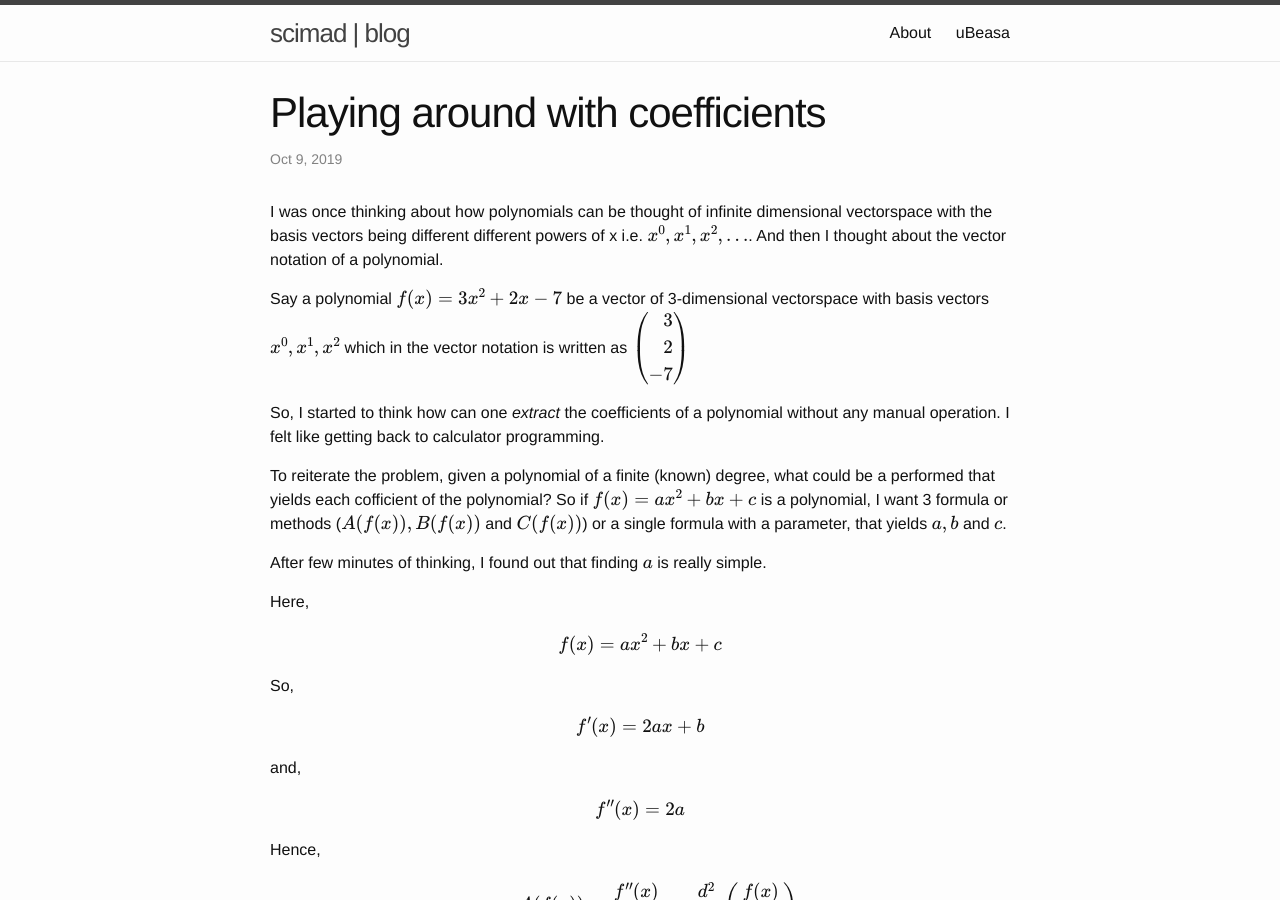
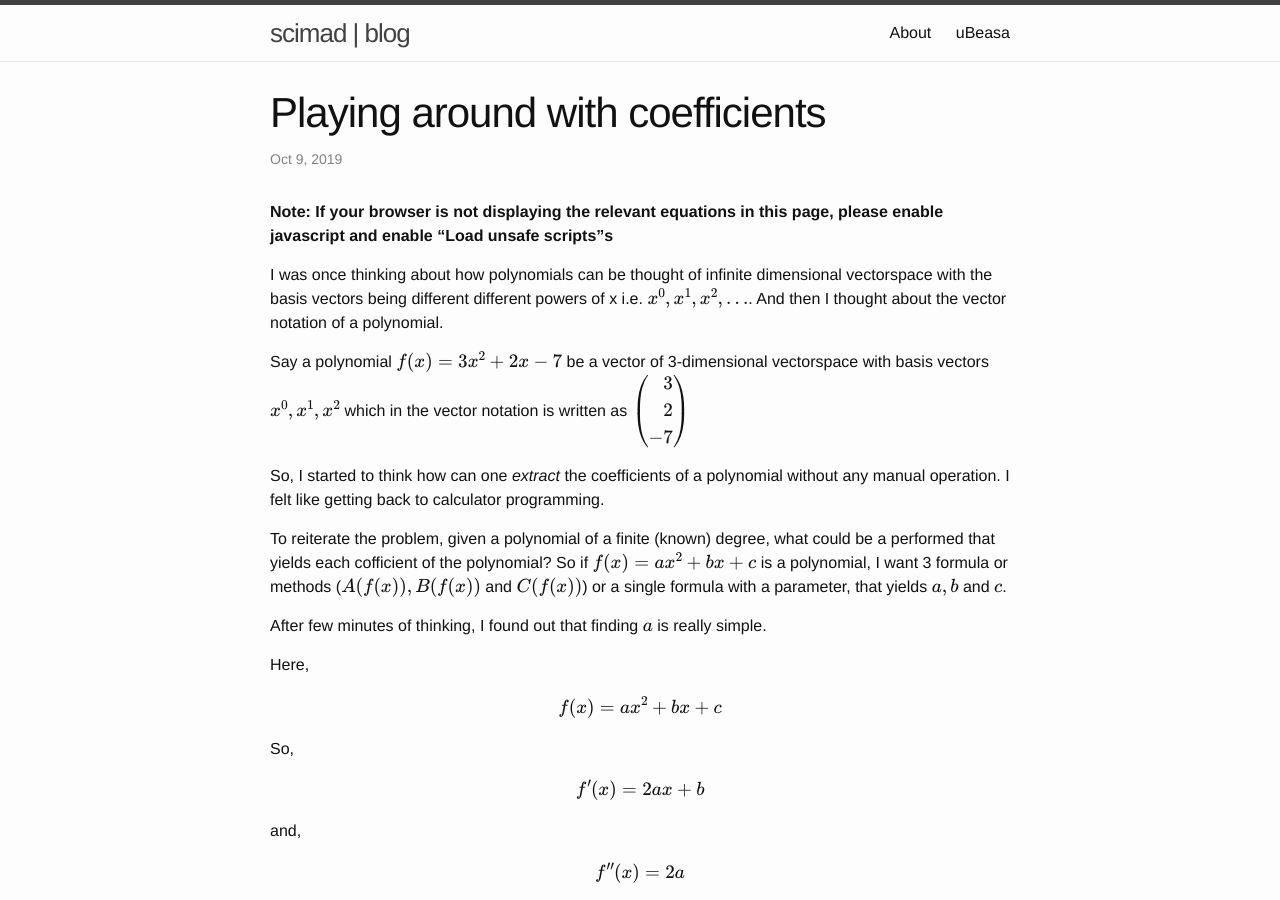
Before and after one commit to scimad/scimad.github.io, a Jekyll site: the page built from _posts/2019-10-09-playing-around-with-coefficients.markdown, in a window 1280 px wide and 900 px high. Built offline with Jekyll 4.4.1, drawn with Linux system fonts in a browser that asks for light colours; formulas are drawn with MathJax 3.

Commit message:
Add message to enable javascript (for mathjax)

```diff
--- a/_posts/2019-10-09-playing-around-with-coefficients.markdown
+++ b/_posts/2019-10-09-playing-around-with-coefficients.markdown
@@ -5,6 +5,9 @@ date:   2019-10-09 17:51:00 +054
 categories: math fun
 ---
 <script type="text/javascript" src="http://cdn.mathjax.org/mathjax/latest/MathJax.js?config=TeX-AMS-MML_HTMLorMML"></script>
+
+**Note: If your browser is not displaying the relevant equations in this page, please enable javascript and enable "Load unsafe scripts"s**
+
 I was once thinking about how polynomials can be thought of infinite dimensional vectorspace with the basis vectors being different different powers of x i.e. $$ x^0, x^1, x^2, ... $$. And then I thought about the vector notation of a polynomial.
 
 Say a polynomial $$ f(x) =  3x^2 + 2x - 7$$ be a vector of 3-dimensional vectorspace with basis vectors $$ x^0, x^1, x^2 $$ which in the vector notation is written as
```
